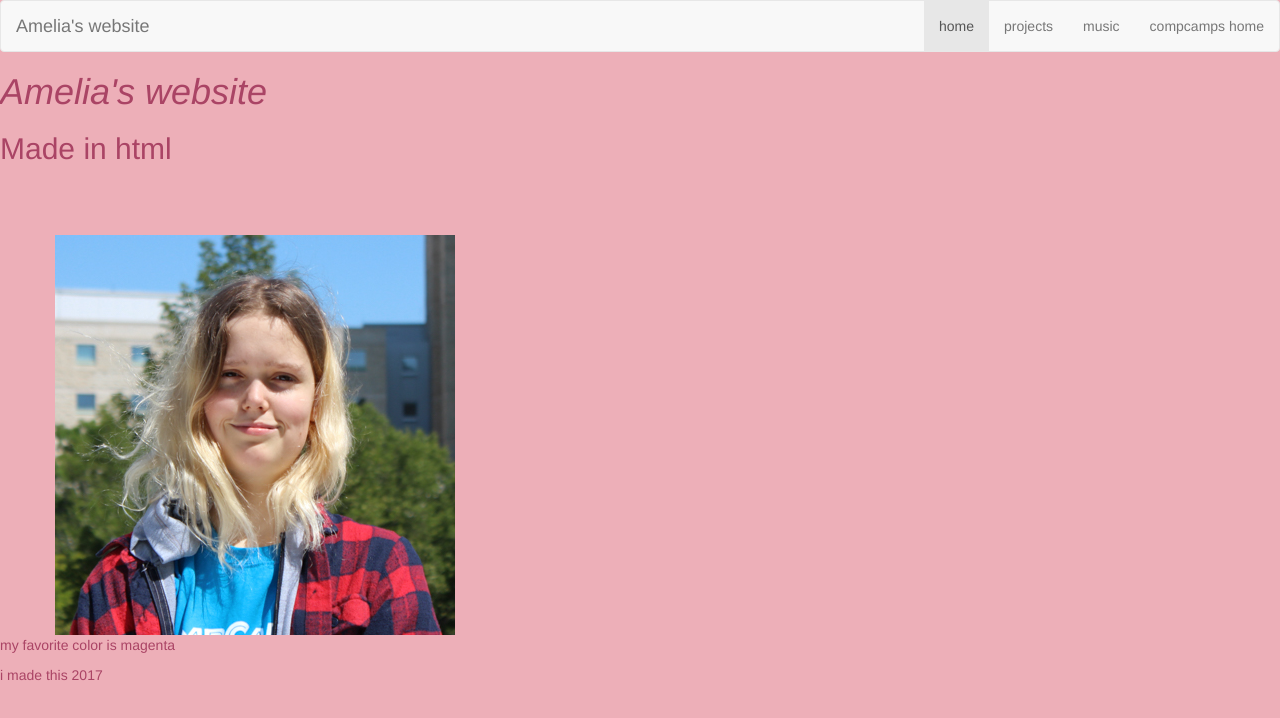
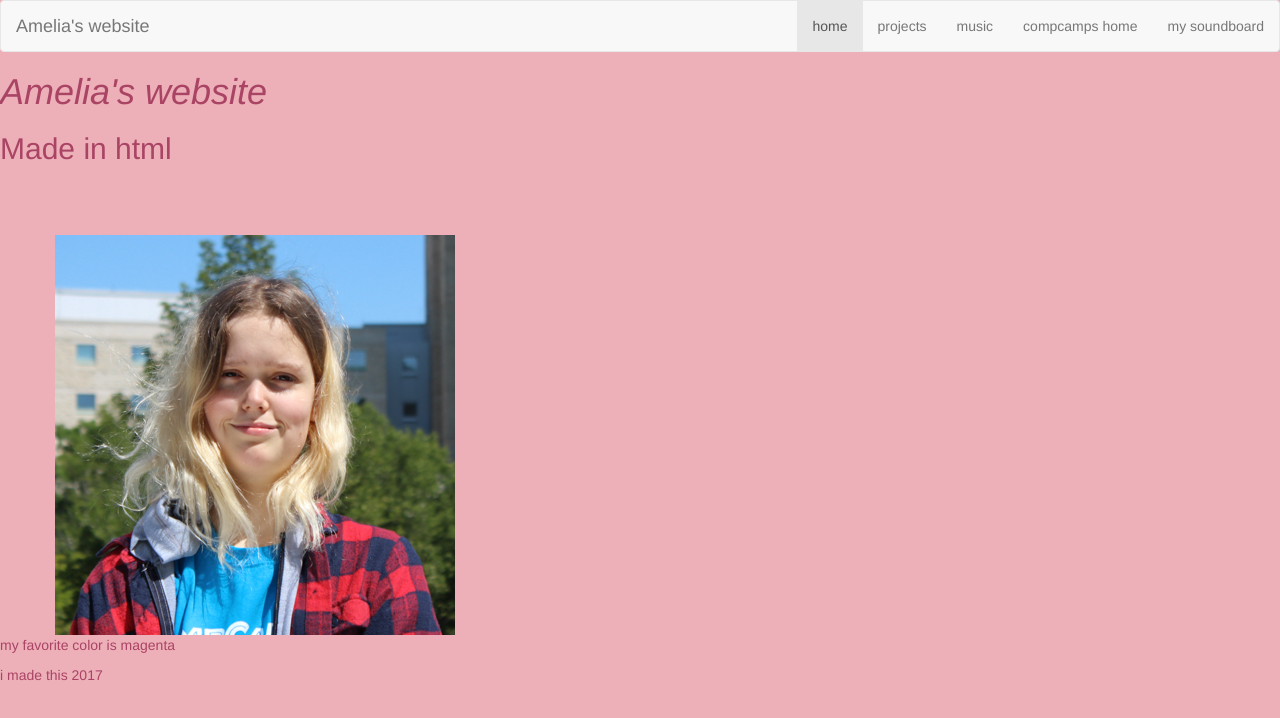
Before and after one commit to Alolaanraichu/CompCamp2k17-project, a plain HTML site: page index.html in a window 1280 px wide. Drawn offline with nearby package versions, Linux system fonts and the light colour scheme; a web font is replaced by a local one.

Commit message:
Update index.html

```diff
--- a/index.html
+++ b/index.html
@@ -25,6 +25,7 @@
         <li><a href="project.html">projects</a></li>
         <li><a href="music.html">music</a></li>
         <li> <a href="http://www.compcamps.com">compcamps home</a></li>
+        <li><a href="https://github.com/derekkreutzer/soundboard">my soundboard</a></li>
       </ul>
     </div>
   </nav>
```
